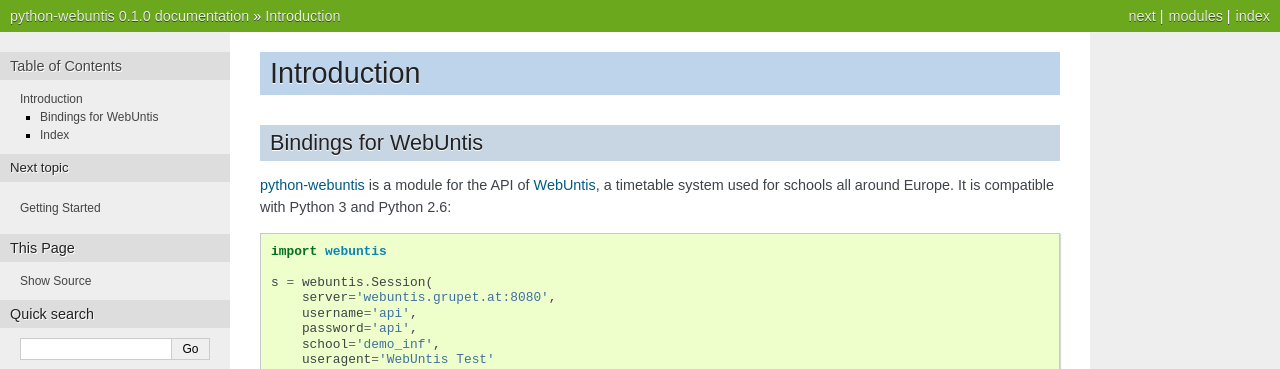
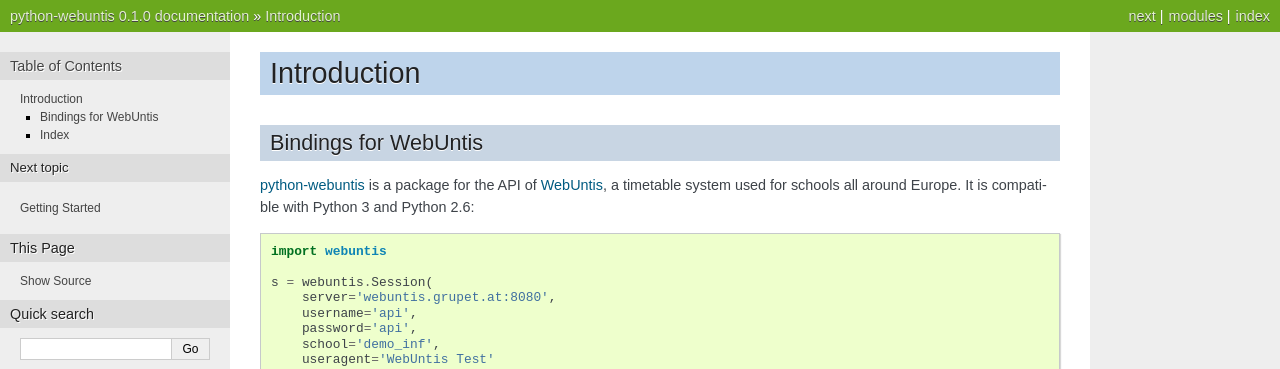
Before and after one commit to python-webuntis/python-webuntis, a Sphinx documentation site: the page built from docs/index.rst, in a window 1280 px wide. Shown: the top 369 px of the page. Built offline with Sphinx 7.4.7, drawn with Linux system fonts in a browser that asks for light colours.

Commit message:
Fixed my terminology

```diff
--- a/docs/index.rst
+++ b/docs/index.rst
@@ -5,7 +5,7 @@
 Bindings for WebUntis
 =====================
 
-`python-webuntis <https://github.com/untitaker/python-webuntis>`_ is a module for the API of `WebUntis <http://www.grupet.at>`_, a timetable system used for schools all around Europe. It is compatible with Python 3 and Python 2.6::
+`python-webuntis <https://github.com/untitaker/python-webuntis>`_ is a package for the API of `WebUntis <http://www.grupet.at>`_, a timetable system used for schools all around Europe. It is compatible with Python 3 and Python 2.6::
 
     import webuntis
 
--- a/docs/quickstart.rst
+++ b/docs/quickstart.rst
@@ -2,7 +2,7 @@
 Getting Started
 ===============
 
-Okay, before you can get started, you need the module itself::
+Okay, before you can get started, you need the package itself::
 
     pip install webuntis
 
```
